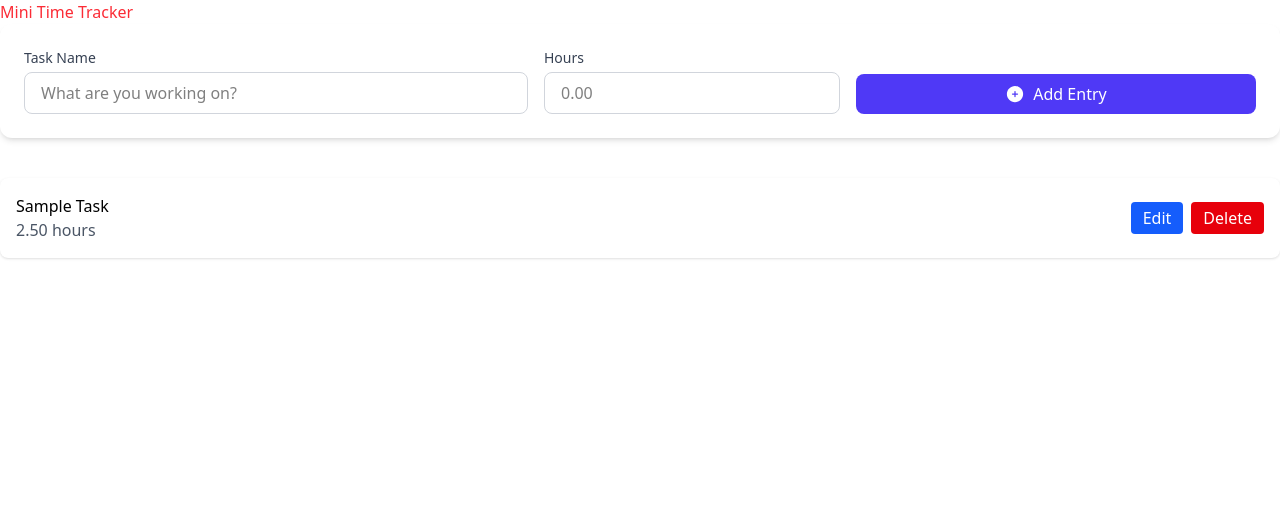
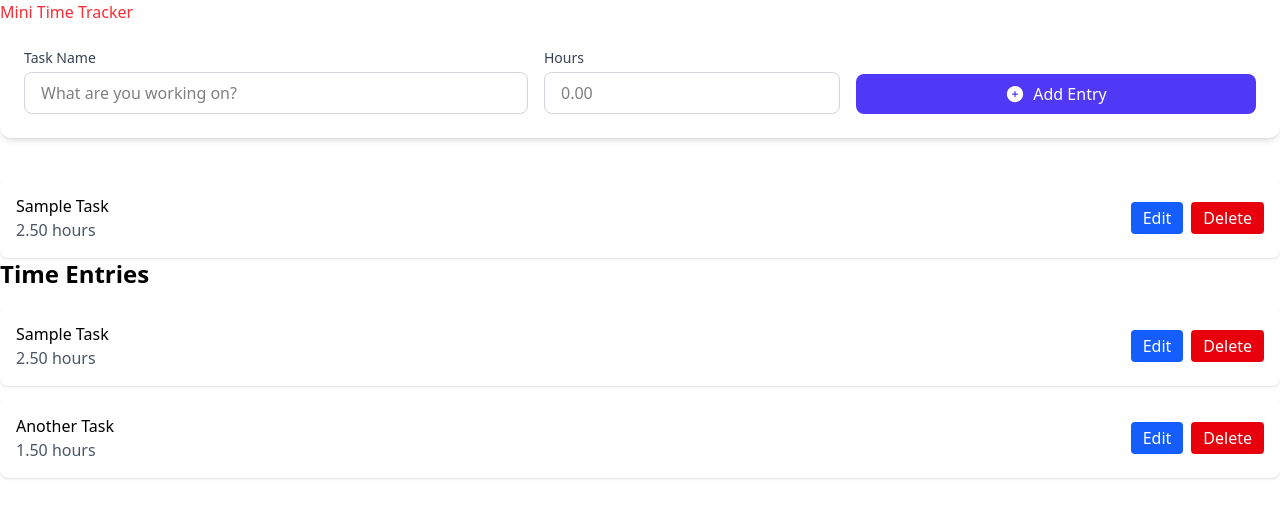
Before and after one commit to HappyDevs1/mini-time-tracker, a React (Vite) app: page / in a window 1280 px wide. Shown: the top 518 px of the page. Built offline with nearby package versions, Linux system fonts and the light colour scheme.

Commit message:
rendering all time entry list

```diff
--- a/src/App.tsx
+++ b/src/App.tsx
@@ -1,6 +1,7 @@
 import './App.css'
 import TaskEntryForm from './components/TaskEntryForm.tsx';
 import TimeEntryItem from './components/TimeEntryItem.tsx';
+import TimeEntryList from './components/TimeEntryList.tsx';
 
 function App() {
   return (
@@ -23,6 +24,25 @@ function App() {
         onUpdate={(updatedEntry) => console.log('Updated entry:', updatedEntry)}
         onEditToggle={() => console.log('Edit toggled')}
         onDelete={(id) => console.log(`Delete entry with id: ${id}`)} />
+      <TimeEntryList
+        entries={[
+          {
+            id: '1',
+            taskName: 'Sample Task',
+            hours: 2.5,
+            startTime: new Date(),
+            isRunning: false
+          },
+          {
+            id: '2',
+            taskName: 'Another Task',
+            hours: 1.5,
+            startTime: new Date(),
+            isRunning: true
+          }
+        ]}
+        onDelete={(id) => console.log(`Delete entry with id: ${id}`)}
+        onUpdate={(id, updates) => console.log(`Update entry with id: ${id}`, updates)} />
     </div>
   )
 }
--- /dev/null
+++ b/src/components/TimeEntryList.tsx
@@ -0,0 +1,50 @@
+import React, { useState } from 'react';
+import TimeEntryItem from './TimeEntryItem';
+import type { TimeEntry } from '../types';
+
+// Properties for the TimeEntryList component
+interface TimeEntryListProps {
+  entries: TimeEntry[];
+  onDelete: (id: string) => void;
+  onUpdate: (id: string, updates: Partial<TimeEntry>) => void;
+}
+
+const TimeEntryList: React.FC<TimeEntryListProps> = ({
+  entries,
+  onDelete,
+  onUpdate
+}) => {
+  // State to manage which entry is currently being edited
+  const [editingId, setEditingId] = useState<string | null>(null);
+
+  // If there are no entries, display a message
+  if (entries.length === 0) {
+    return (
+      <div className="p-6 bg-gray-100 rounded-lg text-center">
+        <p className="text-gray-500">No time entries yet. Add your first entry!</p>
+      </div>
+    );
+  }
+
+  return (
+    // List of time entries with options to edit or delete
+    <div className="mb-8">
+      <h2 className="text-2xl font-semibold mb-4">Time Entries</h2>
+      <div className="space-y-3">
+        {/* Map through each entry and render a TimeEntryItem component */}
+        {entries.map(entry => (
+          <TimeEntryItem
+            key={entry.id}
+            entry={entry}
+            isEditing={editingId === entry.id}
+            onEditToggle={() => setEditingId(editingId === entry.id ? null : entry.id)}
+            onDelete={onDelete}
+            onUpdate={onUpdate}
+          />
+        ))}
+      </div>
+    </div>
+  );
+};
+
+export default TimeEntryList;
```
